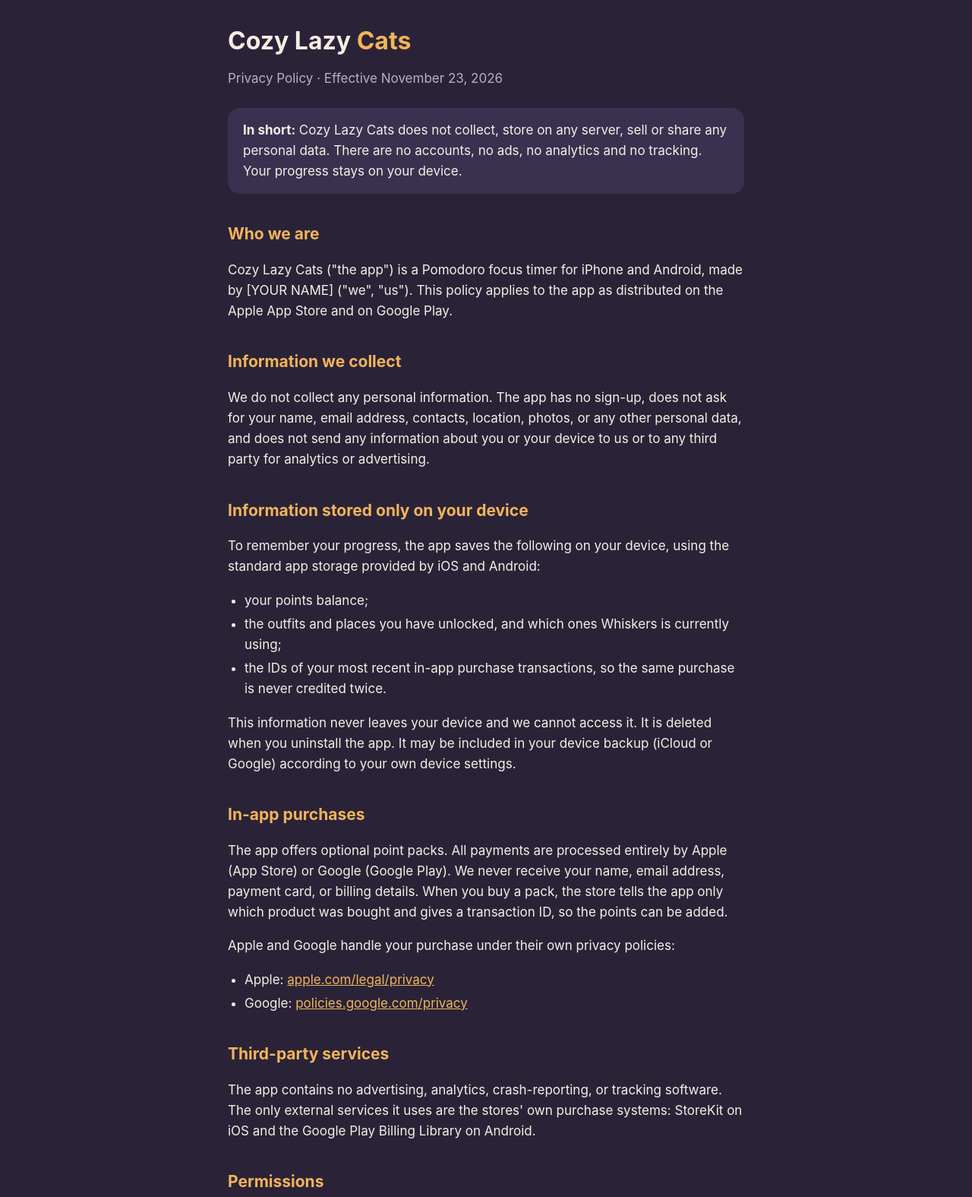
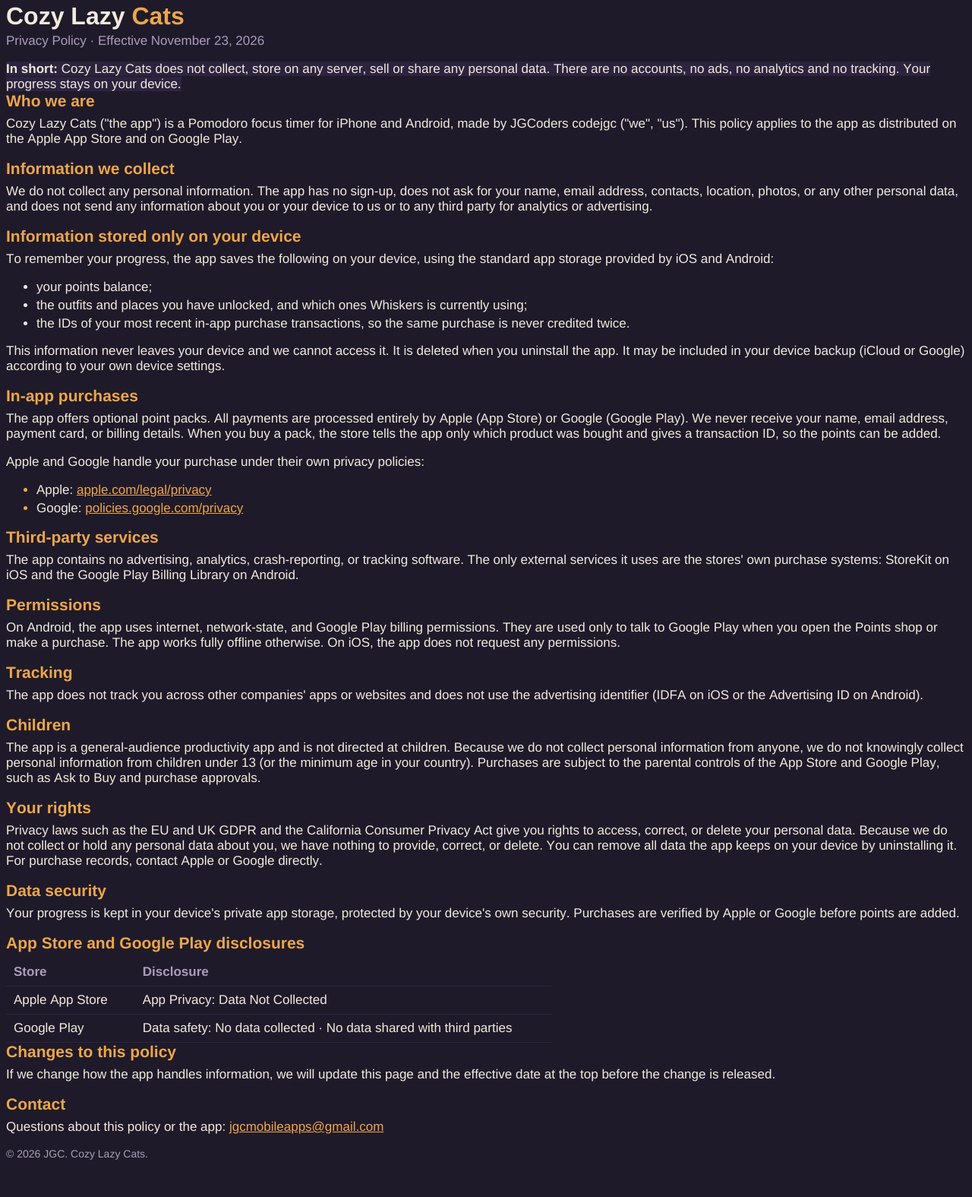
Before and after one commit to jgcoders/jgcoders.github.io, a plain HTML site: page cozycat/privacy-policy.html in a window 1280 px wide. Shown: the part 5-1580 px from the top of the page at 76% size. After the commit the page ends 1539 px from the top, so only its background shows below. Drawn offline with Linux system fonts and the light colour scheme.

Commit message:
Update privacy-policy.html

```diff
--- a/cozycat/privacy-policy.html
+++ b/cozycat/privacy-policy.html
@@ -1,118 +1,104 @@
-<!doctype html>
-<html lang="en">
+<!DOCTYPE html PUBLIC "-//W3C//DTD HTML 4.01//EN" "http://www.w3.org/TR/html4/strict.dtd">
+<html>
 <head>
-<meta charset="utf-8">
-<meta name="viewport" content="width=device-width, initial-scale=1">
-<title>Privacy Policy – Cozy Lazy Cats</title>
-<meta name="description" content="Privacy policy for the Cozy Lazy Cats focus timer app on the App Store and Google Play.">
-<style>
-  :root { --bg: #2A2338; --card: #3A3150; --text: #F6EEE3; --muted: #B9AEC9; --honey: #F2B45A; }
-  * { box-sizing: border-box; }
-  body {
-    margin: 0; background: var(--bg); color: var(--text);
-    font: 17px/1.6 -apple-system, BlinkMacSystemFont, "Segoe UI", Roboto, Helvetica, Arial, sans-serif;
-  }
-  main { max-width: 720px; margin: 0 auto; padding: 40px 20px 64px; }
-  h1 { font-size: 32px; line-height: 1.2; margin: 0 0 4px; }
-  h1 span { color: var(--honey); }
-  h2 { font-size: 21px; margin: 36px 0 8px; color: var(--honey); }
-  p, li { color: var(--text); }
-  .muted { color: var(--muted); }
-  .summary { background: var(--card); border-radius: 16px; padding: 16px 20px; margin-top: 24px; }
-  .summary p { margin: 0; }
-  ul { padding-left: 22px; }
-  li { margin: 4px 0; }
-  a { color: var(--honey); }
-  table { width: 100%; border-collapse: collapse; margin-top: 8px; }
-  th, td { text-align: left; padding: 8px 10px; border-bottom: 1px solid var(--card); vertical-align: top; }
-  th { color: var(--muted); font-weight: 600; }
-  footer { margin-top: 48px; font-size: 14px; }
-</style>
+  <meta http-equiv="Content-Type" content="text/html; charset=utf-8">
+  <meta http-equiv="Content-Style-Type" content="text/css">
+  <title></title>
+  <meta name="Description" content="Privacy policy for the Cozy Lazy Cats focus timer app on the App Store and Google Play.">
+  <meta name="Generator" content="Cocoa HTML Writer">
+  <meta name="CocoaVersion" content="2685.7">
+  <style type="text/css">
+    body {background-color: #1f1a2a}
+    p.p2 {margin: 0.0px 0.0px 17.0px 0.0px; font: 17.0px 'Helvetica Neue'; color: #aa9dbd; -webkit-text-stroke: #aa9dbd}
+    p.p3 {margin: 0.0px 0.0px 0.0px 0.0px; font: 17.0px 'Helvetica Neue'; color: #f3eadc; -webkit-text-stroke: #f3eadc}
+    p.p5 {margin: 0.0px 0.0px 17.0px 0.0px; font: 17.0px 'Helvetica Neue'; color: #f3eadc; -webkit-text-stroke: #f3eadc}
+    p.p8 {margin: 0.0px 0.0px 0.0px 0.0px; font: 17.0px 'Helvetica Neue'; color: #aa9dbd; -webkit-text-stroke: #aa9dbd}
+    p.p9 {margin: 0.0px 0.0px 0.0px 0.0px; font: 14.0px 'Helvetica Neue'; color: #aa9dbd; -webkit-text-stroke: #aa9dbd}
+    li.li6 {margin: 0.0px 0.0px 4.0px 0.0px; font: 17.0px 'Helvetica Neue'; color: #f3eadc; -webkit-text-stroke: #f3eadc}
+    li.li7 {margin: 0.0px 0.0px 4.0px 0.0px; font: 17.0px 'Helvetica Neue'; color: #eda649; -webkit-text-stroke: #eda649}
+    span.s1 {font-kerning: none}
+    span.s2 {font-kerning: none; color: #eda649; -webkit-text-stroke: 0px #eda649}
+    span.s3 {font-kerning: none; background-color: #2c243f}
+    span.s4 {-webkit-text-stroke: 0px #000000}
+    span.s5 {color: #f3eadc; -webkit-text-stroke: 0px #000000}
+    span.s6 {font-kerning: none; color: #f3eadc; -webkit-text-stroke: 0px #f3eadc}
+    span.s7 {text-decoration: underline ; font-kerning: none; color: #eda649; -webkit-text-stroke: 0px #eda649}
+    table.t1 {margin: 8.0px 0.0px 0.0px 0.0px; border-collapse: collapse}
+    td.td1 {width: 149.8px; border-style: solid; border-width: 0.0px 0.0px 1.0px 0.0px; border-color: #aa9dbd #aa9dbd #2c243f #aa9dbd; padding: 8.0px 10.0px 8.0px 10.0px}
+    td.td2 {width: 530.2px; border-style: solid; border-width: 0.0px 0.0px 1.0px 0.0px; border-color: #aa9dbd #aa9dbd #2c243f #aa9dbd; padding: 8.0px 10.0px 8.0px 10.0px}
+    td.td3 {width: 149.8px; border-style: solid; border-width: 0.0px 0.0px 1.0px 0.0px; border-color: #f3eadc #f3eadc #2c243f #f3eadc; padding: 8.0px 10.0px 8.0px 10.0px}
+    td.td4 {width: 530.2px; border-style: solid; border-width: 0.0px 0.0px 1.0px 0.0px; border-color: #f3eadc #f3eadc #2c243f #f3eadc; padding: 8.0px 10.0px 8.0px 10.0px}
+    ul.ul1 {list-style-type: disc}
+  </style>
 </head>
 <body>
-<main>
-  <h1>Cozy Lazy <span>Cats</span></h1>
-  <p class="muted">Privacy Policy · Effective November 23, 2026</p>
-
-  <div class="summary">
-    <p><strong>In short:</strong> Cozy Lazy Cats does not collect, store on any server, sell or share any personal data.
-    There are no accounts, no ads, no analytics and no tracking. Your progress stays on your device.</p>
-  </div>
-
-  <h2>Who we are</h2>
-  <p>Cozy Lazy Cats ("the app") is a Pomodoro focus timer for iPhone and Android, made by [YOUR NAME]
-  ("we", "us"). This policy applies to the app as distributed on the Apple App Store and on Google Play.</p>
-
-  <h2>Information we collect</h2>
-  <p>We do not collect any personal information. The app has no sign-up, does not ask for your name, email
-  address, contacts, location, photos, or any other personal data, and does not send any information about you
-  or your device to us or to any third party for analytics or advertising.</p>
-
-  <h2>Information stored only on your device</h2>
-  <p>To remember your progress, the app saves the following on your device, using the standard app storage
-  provided by iOS and Android:</p>
-  <ul>
-    <li>your points balance;</li>
-    <li>the outfits and places you have unlocked, and which ones Whiskers is currently using;</li>
-    <li>the IDs of your most recent in-app purchase transactions, so the same purchase is never credited twice.</li>
-  </ul>
-  <p>This information never leaves your device and we cannot access it. It is deleted when you uninstall the app.
-  It may be included in your device backup (iCloud or Google) according to your own device settings.</p>
-
-  <h2>In-app purchases</h2>
-  <p>The app offers optional point packs. All payments are processed entirely by Apple (App Store) or Google
-  (Google Play). We never receive your name, email address, payment card, or billing details. When you buy a pack,
-  the store tells the app only which product was bought and gives a transaction ID, so the points can be added.</p>
-  <p>Apple and Google handle your purchase under their own privacy policies:</p>
-  <ul>
-    <li>Apple: <a href="https://www.apple.com/legal/privacy/">apple.com/legal/privacy</a></li>
-    <li>Google: <a href="https://policies.google.com/privacy">policies.google.com/privacy</a></li>
-  </ul>
-
-  <h2>Third-party services</h2>
-  <p>The app contains no advertising, analytics, crash-reporting, or tracking software. The only external services
-  it uses are the stores' own purchase systems: StoreKit on iOS and the Google Play Billing Library on Android.</p>
-
-  <h2>Permissions</h2>
-  <p>On Android, the app uses internet, network-state, and Google Play billing permissions. They are used only to
-  talk to Google Play when you open the Points shop or make a purchase. The app works fully offline otherwise.
-  On iOS, the app does not request any permissions.</p>
-
-  <h2>Tracking</h2>
-  <p>The app does not track you across other companies' apps or websites and does not use the advertising
-  identifier (IDFA on iOS or the Advertising ID on Android).</p>
-
-  <h2>Children</h2>
-  <p>The app is a general-audience productivity app and is not directed at children. Because we do not collect
-  personal information from anyone, we do not knowingly collect personal information from children under 13
-  (or the minimum age in your country). Purchases are subject to the parental controls of the App Store and
-  Google Play, such as Ask to Buy and purchase approvals.</p>
-
-  <h2>Your rights</h2>
-  <p>Privacy laws such as the EU and UK GDPR and the California Consumer Privacy Act give you rights to access,
-  correct, or delete your personal data. Because we do not collect or hold any personal data about you, we have
-  nothing to provide, correct, or delete. You can remove all data the app keeps on your device by uninstalling it.
-  For purchase records, contact Apple or Google directly.</p>
-
-  <h2>Data security</h2>
-  <p>Your progress is kept in your device's private app storage, protected by your device's own security.
-  Purchases are verified by Apple or Google before points are added.</p>
-
-  <h2>App Store and Google Play disclosures</h2>
-  <table>
-    <tr><th>Store</th><th>Disclosure</th></tr>
-    <tr><td>Apple App Store</td><td>App Privacy: Data Not Collected</td></tr>
-    <tr><td>Google Play</td><td>Data safety: No data collected · No data shared with third parties</td></tr>
-  </table>
-
-  <h2>Changes to this policy</h2>
-  <p>If we change how the app handles information, we will update this page and the effective date at the top
-  before the change is released.</p>
-
-  <h2>Contact</h2>
-  <p>Questions about this policy or the app: <a href="mailto:[YOUR EMAIL]">[YOUR EMAIL]</a></p>
-
-  <footer class="muted">© 2026 [YOUR NAME]. Cozy Lazy Cats.</footer>
-</main>
+<h1 style="margin: 0.0px 0.0px 4.0px 0.0px; font: 32.0px 'Helvetica Neue'; color: #f3eadc; -webkit-text-stroke: #f3eadc"><span class="s1"><b>Cozy Lazy </b></span><span class="s2"><b>Cats</b><b></b></span></h1>
+<p class="p2"><span class="s1">Privacy Policy · Effective November 23, 2026</span></p>
+<p class="p3"><span class="s3"><b>In short:</b> Cozy Lazy Cats does not collect, store on any server, sell or share any personal data. There are no accounts, no ads, no analytics and no tracking. Your progress stays on your device.</span></p>
+<h2 style="margin: 0.0px 0.0px 8.0px 0.0px; font: 21.0px 'Helvetica Neue'; color: #eda649; -webkit-text-stroke: #eda649"><span class="s1"><b>Who we are</b></span></h2>
+<p class="p5"><span class="s1">Cozy Lazy Cats ("the app") is a Pomodoro focus timer for iPhone and Android, made by JGCoders codejgc ("we", "us"). This policy applies to the app as distributed on the Apple App Store and on Google Play.</span></p>
+<h2 style="margin: 0.0px 0.0px 8.0px 0.0px; font: 21.0px 'Helvetica Neue'; color: #eda649; -webkit-text-stroke: #eda649"><span class="s1"><b>Information we collect</b></span></h2>
+<p class="p5"><span class="s1">We do not collect any personal information. The app has no sign-up, does not ask for your name, email address, contacts, location, photos, or any other personal data, and does not send any information about you or your device to us or to any third party for analytics or advertising.</span></p>
+<h2 style="margin: 0.0px 0.0px 8.0px 0.0px; font: 21.0px 'Helvetica Neue'; color: #eda649; -webkit-text-stroke: #eda649"><span class="s1"><b>Information stored only on your device</b></span></h2>
+<p class="p5"><span class="s1">To remember your progress, the app saves the following on your device, using the standard app storage provided by iOS and Android:</span></p>
+<ul class="ul1">
+  <li class="li6"><span class="s4"></span><span class="s1">your points balance;</span></li>
+  <li class="li6"><span class="s4"></span><span class="s1">the outfits and places you have unlocked, and which ones Whiskers is currently using;</span></li>
+  <li class="li6"><span class="s4"></span><span class="s1">the IDs of your most recent in-app purchase transactions, so the same purchase is never credited twice.</span></li>
+</ul>
+<p class="p5"><span class="s1">This information never leaves your device and we cannot access it. It is deleted when you uninstall the app. It may be included in your device backup (iCloud or Google) according to your own device settings.</span></p>
+<h2 style="margin: 0.0px 0.0px 8.0px 0.0px; font: 21.0px 'Helvetica Neue'; color: #eda649; -webkit-text-stroke: #eda649"><span class="s1"><b>In-app purchases</b></span></h2>
+<p class="p5"><span class="s1">The app offers optional point packs. All payments are processed entirely by Apple (App Store) or Google (Google Play). We never receive your name, email address, payment card, or billing details. When you buy a pack, the store tells the app only which product was bought and gives a transaction ID, so the points can be added.</span></p>
+<p class="p5"><span class="s1">Apple and Google handle your purchase under their own privacy policies:</span></p>
+<ul class="ul1">
+  <li class="li7"><span class="s5"></span><span class="s6">Apple: <a href="https://www.apple.com/legal/privacy/"><span class="s7">apple.com/legal/privacy</span></a></span></li>
+  <li class="li7"><span class="s5"></span><span class="s6">Google: <a href="https://policies.google.com/privacy"><span class="s7">policies.google.com/privacy</span></a></span></li>
+</ul>
+<h2 style="margin: 0.0px 0.0px 8.0px 0.0px; font: 21.0px 'Helvetica Neue'; color: #eda649; -webkit-text-stroke: #eda649"><span class="s1"><b>Third-party services</b></span></h2>
+<p class="p5"><span class="s1">The app contains no advertising, analytics, crash-reporting, or tracking software. The only external services it uses are the stores' own purchase systems: StoreKit on iOS and the Google Play Billing Library on Android.</span></p>
+<h2 style="margin: 0.0px 0.0px 8.0px 0.0px; font: 21.0px 'Helvetica Neue'; color: #eda649; -webkit-text-stroke: #eda649"><span class="s1"><b>Permissions</b></span></h2>
+<p class="p5"><span class="s1">On Android, the app uses internet, network-state, and Google Play billing permissions. They are used only to talk to Google Play when you open the Points shop or make a purchase. The app works fully offline otherwise. On iOS, the app does not request any permissions.</span></p>
+<h2 style="margin: 0.0px 0.0px 8.0px 0.0px; font: 21.0px 'Helvetica Neue'; color: #eda649; -webkit-text-stroke: #eda649"><span class="s1"><b>Tracking</b></span></h2>
+<p class="p5"><span class="s1">The app does not track you across other companies' apps or websites and does not use the advertising identifier (IDFA on iOS or the Advertising ID on Android).</span></p>
+<h2 style="margin: 0.0px 0.0px 8.0px 0.0px; font: 21.0px 'Helvetica Neue'; color: #eda649; -webkit-text-stroke: #eda649"><span class="s1"><b>Children</b></span></h2>
+<p class="p5"><span class="s1">The app is a general-audience productivity app and is not directed at children. Because we do not collect personal information from anyone, we do not knowingly collect personal information from children under 13 (or the minimum age in your country). Purchases are subject to the parental controls of the App Store and Google Play, such as Ask to Buy and purchase approvals.</span></p>
+<h2 style="margin: 0.0px 0.0px 8.0px 0.0px; font: 21.0px 'Helvetica Neue'; color: #eda649; -webkit-text-stroke: #eda649"><span class="s1"><b>Your rights</b></span></h2>
+<p class="p5"><span class="s1">Privacy laws such as the EU and UK GDPR and the California Consumer Privacy Act give you rights to access, correct, or delete your personal data. Because we do not collect or hold any personal data about you, we have nothing to provide, correct, or delete. You can remove all data the app keeps on your device by uninstalling it. For purchase records, contact Apple or Google directly.</span></p>
+<h2 style="margin: 0.0px 0.0px 8.0px 0.0px; font: 21.0px 'Helvetica Neue'; color: #eda649; -webkit-text-stroke: #eda649"><span class="s1"><b>Data security</b></span></h2>
+<p class="p5"><span class="s1">Your progress is kept in your device's private app storage, protected by your device's own security. Purchases are verified by Apple or Google before points are added.</span></p>
+<h2 style="margin: 0.0px 0.0px 8.0px 0.0px; font: 21.0px 'Helvetica Neue'; color: #eda649; -webkit-text-stroke: #eda649"><span class="s1"><b>App Store and Google Play disclosures</b></span></h2>
+<table cellspacing="0" cellpadding="0" class="t1">
+  <tbody>
+    <tr>
+      <td valign="top" class="td1">
+        <p class="p8"><span class="s1"><b>Store</b></span></p>
+      </td>
+      <td valign="top" class="td2">
+        <p class="p8"><span class="s1"><b>Disclosure</b></span></p>
+      </td>
+    </tr>
+    <tr>
+      <td valign="top" class="td3">
+        <p class="p3"><span class="s1">Apple App Store</span></p>
+      </td>
+      <td valign="top" class="td4">
+        <p class="p3"><span class="s1">App Privacy: Data Not Collected</span></p>
+      </td>
+    </tr>
+    <tr>
+      <td valign="top" class="td3">
+        <p class="p3"><span class="s1">Google Play</span></p>
+      </td>
+      <td valign="top" class="td4">
+        <p class="p3"><span class="s1">Data safety: No data collected · No data shared with third parties</span></p>
+      </td>
+    </tr>
+  </tbody>
+</table>
+<h2 style="margin: 0.0px 0.0px 8.0px 0.0px; font: 21.0px 'Helvetica Neue'; color: #eda649; -webkit-text-stroke: #eda649"><span class="s1"><b>Changes to this policy</b></span></h2>
+<p class="p5"><span class="s1">If we change how the app handles information, we will update this page and the effective date at the top before the change is released.</span></p>
+<h2 style="margin: 0.0px 0.0px 8.0px 0.0px; font: 21.0px 'Helvetica Neue'; color: #eda649; -webkit-text-stroke: #eda649"><span class="s1"><b>Contact</b></span></h2>
+<p class="p5"><span class="s1">Questions about this policy or the app: </span><span class="s7">jgcmobileapps@gmail.com</span></p>
+<p class="p9"><span class="s1">© 2026 JGC. Cozy Lazy Cats.</span></p>
 </body>
 </html>
```
